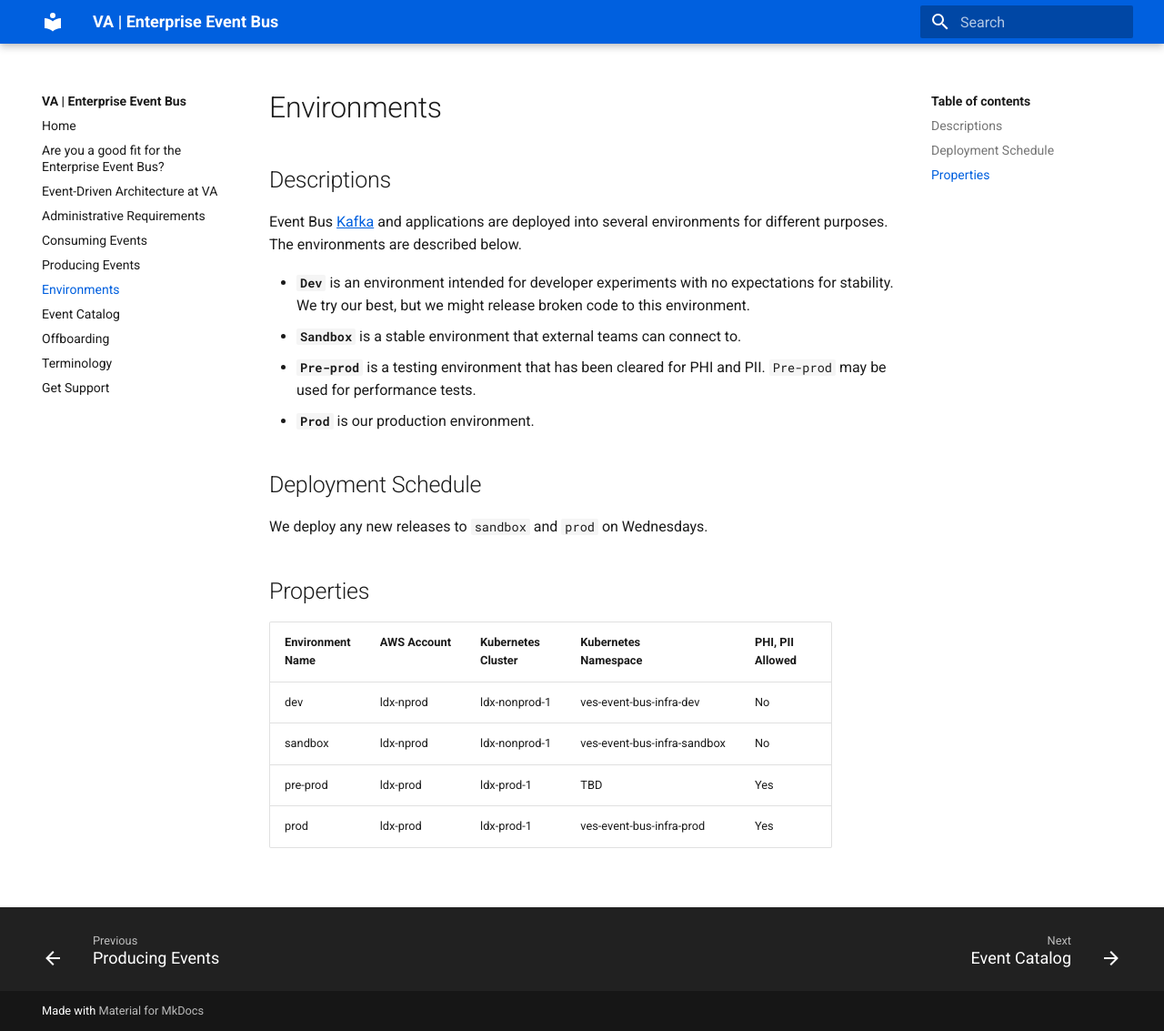
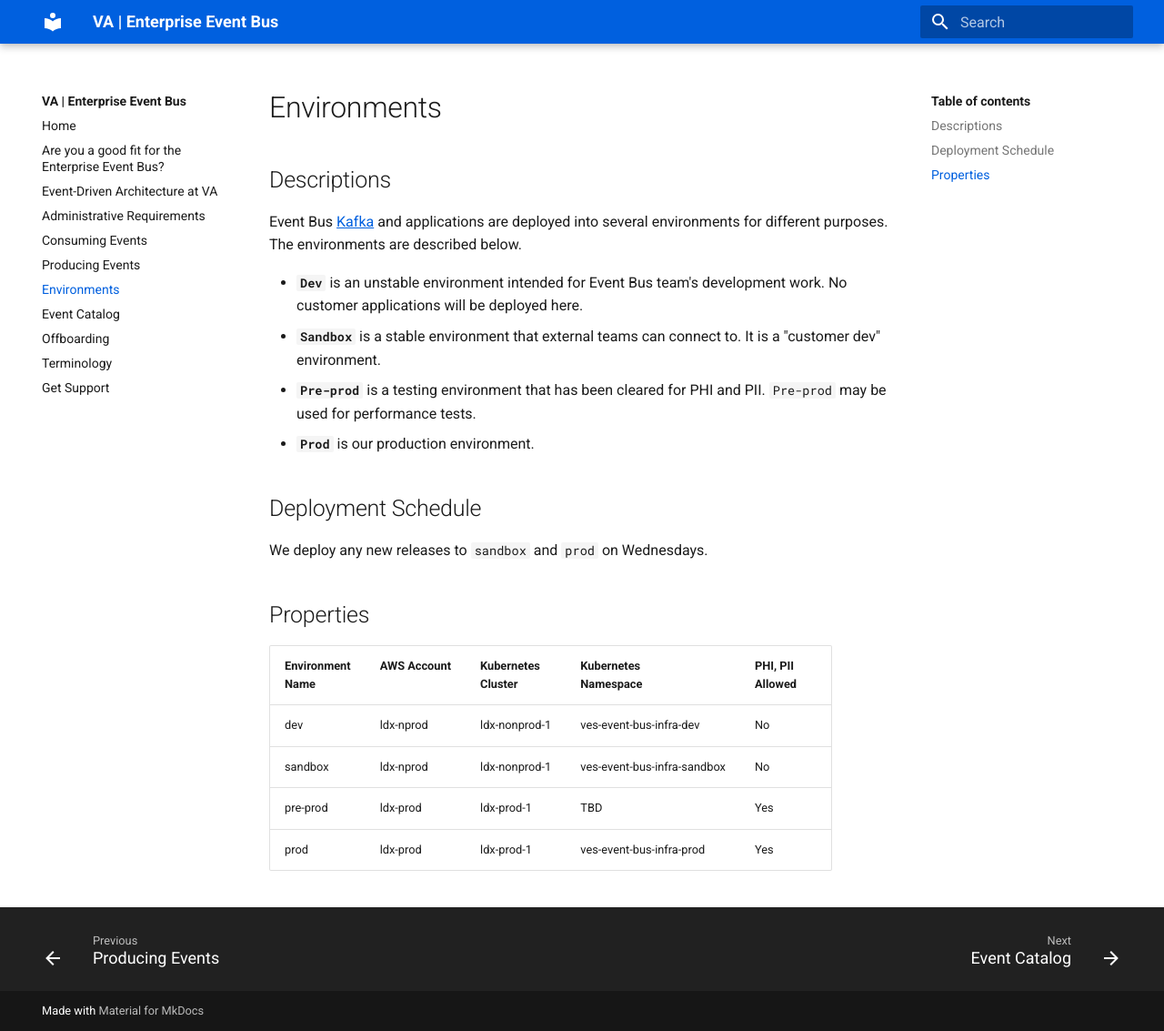
Before and after one commit to department-of-veterans-affairs/ves-event-bus-developer-portal, an MkDocs documentation site: the page built from docs/environments.md, in a window 1280 px wide and 1133 px high. Shown: the whole window at 91% size. Built offline with MkDocs 1.6.1 and Material for MkDocs 9.7.7, drawn with Linux system fonts in a browser that asks for light colours.

Commit message:
ticket 2516. Update environment descriptions from standup meeting feedback.

```diff
--- a/docs/environments.md
+++ b/docs/environments.md
@@ -18,8 +18,8 @@ title: Environments
 
 Event Bus [Kafka](https://kafka.apache.org/) and applications are deployed into several environments for different purposes. The environments are described below.
 
-- **`Dev`** is an environment intended for developer experiments with no expectations for stability. We try our best, but we might release broken code to this environment.
-- **`Sandbox`** is a stable environment that external teams can connect to.
+- **`Dev`** is an unstable environment intended for Event Bus team's development work. No customer applications will be deployed here.
+- **`Sandbox`** is a stable environment that external teams can connect to. It is a "customer dev" environment.
 - **`Pre-prod`** is a testing environment that has been cleared for PHI and PII. `Pre-prod` may be used for performance tests.
 - **`Prod`** is our production environment.
 
```
